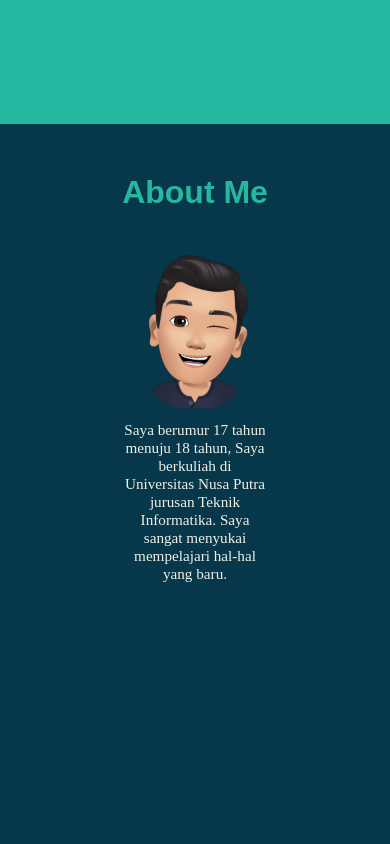
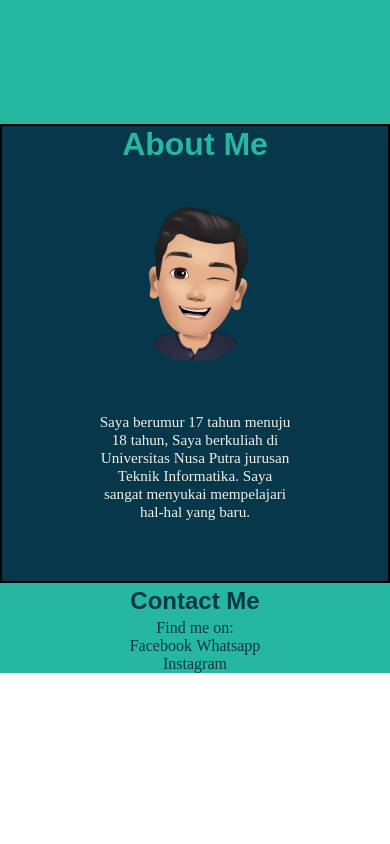
Before and after one commit to pnjia/latihanForMe, a website: page index.html in a window 390 px wide. Shown: the part 720-1564 px from the top of the page. After the commit the page ends 1393 px from the top, so only its background shows below. Drawn offline with Linux system fonts and the light colour scheme.

Commit message:
mencoba responsive, tetapi tidak bisa:)

```diff
--- a/styles.css
+++ b/styles.css
@@ -74,13 +74,16 @@ body {
 }
 /* about */
 .about {
-  height: 100vh;
+  height: 100%;
   width: 100%;
   background-color: #07374a;
-  position: relative;
+  box-sizing: border-box;
 }
 .penjelasan {
+  height: 100%;
   padding: 50px;
+  border: 2px solid black;
+  box-sizing: border-box;
 }
 .penjelasan h1 {
   color: #25b79f;
@@ -93,6 +96,7 @@ body {
   height: 200px;
   object-fit: cover;
   border-radius: 50%;
+  margin-bottom: 50px;
 }
 .penjelasan p {
   color: #f0f0e6;
@@ -100,8 +104,7 @@ body {
   font-size: 0.95rem;
   font-family: "roboto slab";
   width: 50%;
-  margin-left: auto;
-  margin-right: auto;
+  margin: 60px auto 60px auto;
   margin-top: 10px;
 }
 .contact {
@@ -131,3 +134,12 @@ body {
 .contact-content a:hover {
   color: #f0f0e6;
 }
+@media screen and (max-width: 1000px) {
+  .navbar,
+  .nama,
+  .penjelasan,
+  .contact-content {
+    width: 100%;
+    padding: 0;
+  }
+}
```
Also changed, not shown: index.html (+1 -1 lines).
